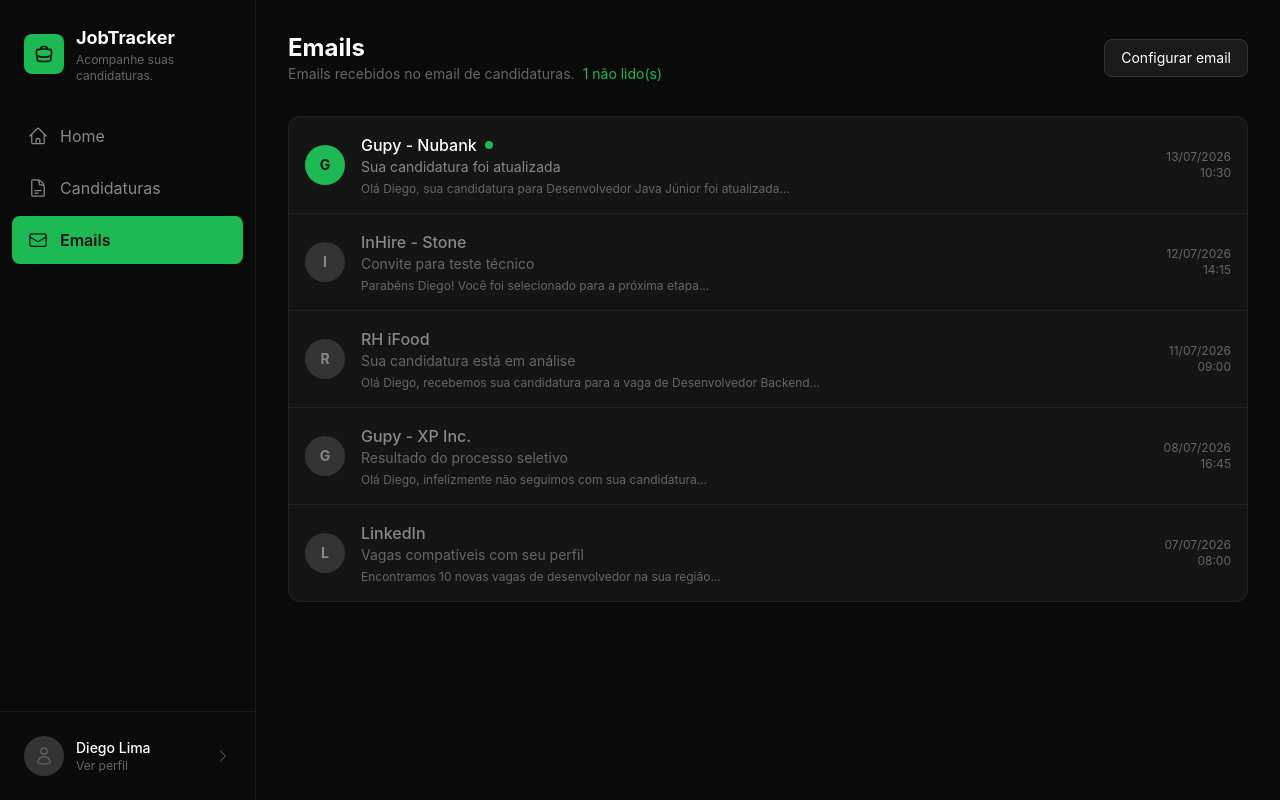
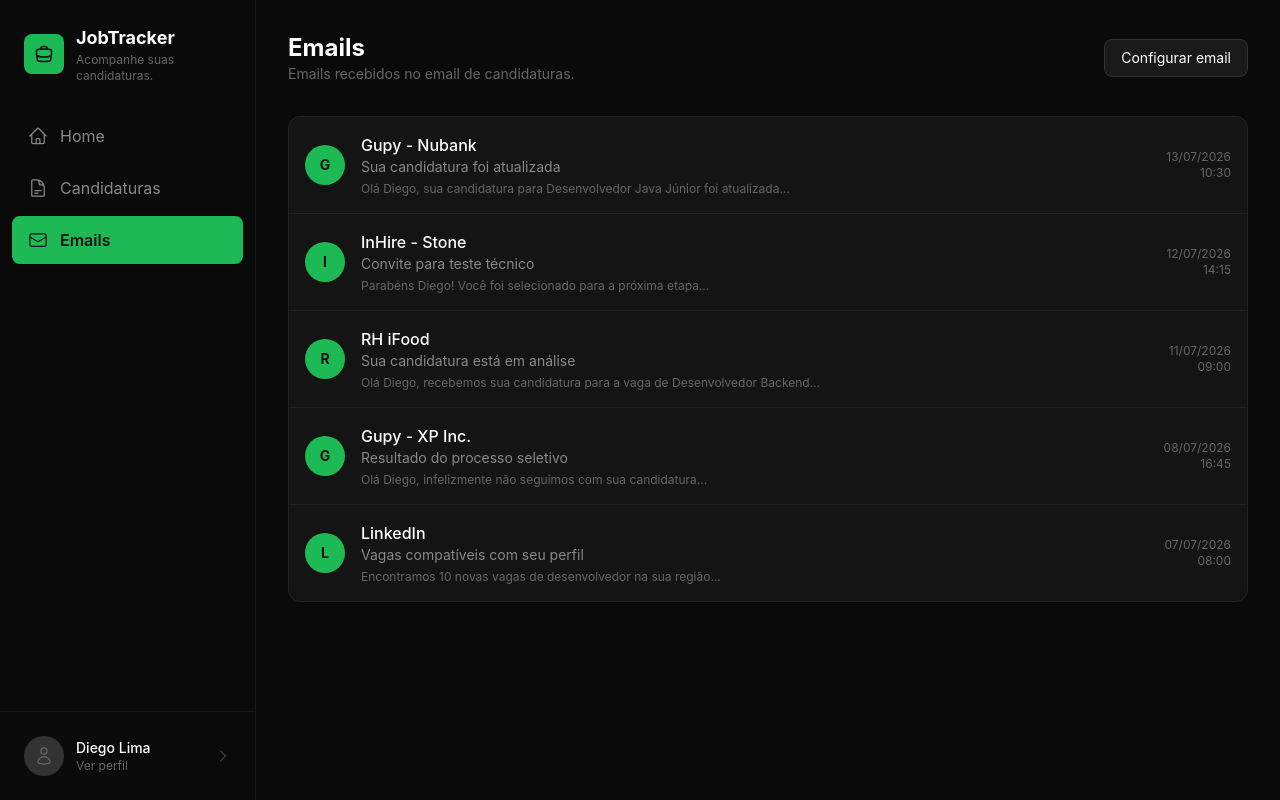
Before and after one commit to diegogrlima/DevApply-frontend, a React (Vite) app: page /emails in a window 1280 px wide. Built offline with nearby package versions, Linux system fonts and the light colour scheme.

Commit message:
refactor: remove unread email indicators while using mock data

```diff
--- a/src/pages/Emails.tsx
+++ b/src/pages/Emails.tsx
@@ -18,7 +18,6 @@
 Acesse a plataforma Gupy para mais detalhes sobre o processo seletivo.
 
 Equipe de Recrutamento - Nubank`,
-    read: false,
   },
   {
     id: 2,
@@ -37,7 +36,6 @@
 Acesse a plataforma InHire para realizar a prova.
 
 B sorte!`,
-    read: true,
   },
   {
     id: 3,
@@ -55,7 +53,6 @@
 Retornaremos em breve com novidades.
 
 Equipe de Pessoas - iFood`,
-    read: true,
   },
   {
     id: 4,
@@ -73,7 +70,6 @@
 Desejamos sucesso na sua carreira!
 
 Equipe de Recrutamento - XP Inc.`,
-    read: true,
   },
   {
     id: 5,
@@ -91,20 +87,12 @@
 - Backend Developer - QuintoAndar
 
 Acesse o LinkedIn para ver detalhes.`,
-    read: true,
   },
 ]
 
 export default function Emails() {
   const navigate = useNavigate()
   const [selectedEmail, setSelectedEmail] = useState<typeof mockEmails[0] | null>(null)
-  const [emails, setEmails] = useState(mockEmails)
-
-  const markAsRead = (id: number) => {
-    setEmails(emails.map((e) => (e.id === id ? { ...e, read: true } : e)))
-  }
-
-  const unreadCount = emails.filter((e) => !e.read).length
 
   return (
     <div className="ml-64 min-h-screen bg-[#0a0a0a] p-8 w-full">
@@ -114,7 +102,6 @@
             <h1 className="text-white text-2xl font-bold">Emails</h1>
             <p className="text-[#666] text-sm">
               Emails recebidos no email de candidaturas.
-              {unreadCount > 0 && <span className="text-[#1DB954] ml-2">{unreadCount} não lido(s)</span>}
             </p>
           </div>
           <button
@@ -165,23 +152,18 @@
           ) : (
             <div className="bg-[#141414] rounded-xl border border-[#222]">
               <div className="divide-y divide-[#222]">
-                {emails.map((email) => (
+                {mockEmails.map((email) => (
                   <div
                     key={email.id}
-                    onClick={() => { setSelectedEmail(email); markAsRead(email.id) }}
+                    onClick={() => setSelectedEmail(email)}
                     className="flex items-center gap-4 p-4 hover:bg-[#1a1a1a] transition-colors cursor-pointer"
                   >
-                    <div className={`w-10 h-10 rounded-full flex items-center justify-center text-sm font-bold ${
-                      email.read ? 'bg-[#333] text-[#888]' : 'bg-[#1DB954] text-[#121212]'
-                    }`}>
+                    <div className="w-10 h-10 rounded-full bg-[#1DB954] flex items-center justify-center text-[#121212] text-sm font-bold">
                       {email.fromName.charAt(0)}
                     </div>
                     <div className="flex-1 min-w-0">
-                      <div className="flex items-center gap-2">
-                        <p className={`font-medium ${email.read ? 'text-[#888]' : 'text-white'}`}>{email.fromName}</p>
-                        {!email.read && <div className="w-2 h-2 bg-[#1DB954] rounded-full" />}
-                      </div>
-                      <p className={`text-sm truncate ${email.read ? 'text-[#666]' : 'text-[#888]'}`}>{email.subject}</p>
+                      <p className="text-white font-medium">{email.fromName}</p>
+                      <p className="text-[#888] text-sm truncate">{email.subject}</p>
                       <p className="text-[#666] text-xs truncate mt-1">{email.preview}</p>
                     </div>
                     <div className="text-right">
```
